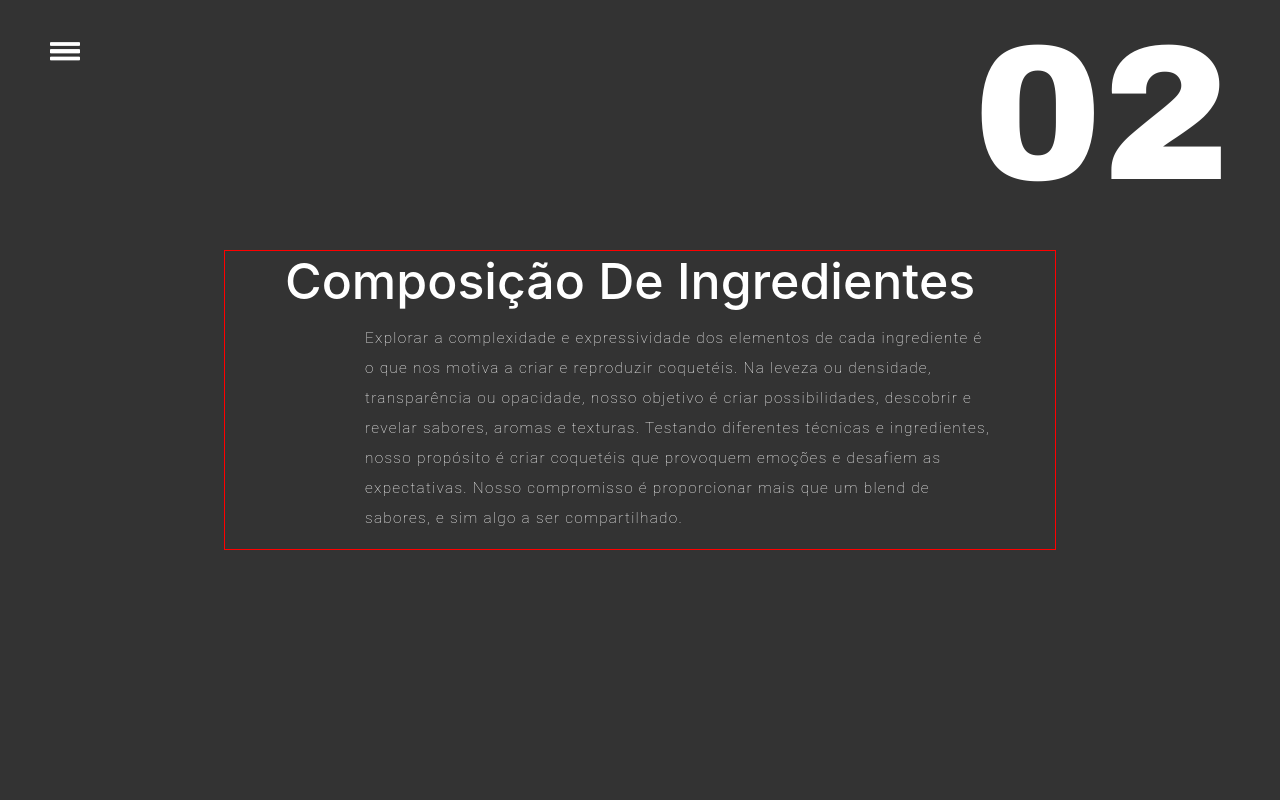
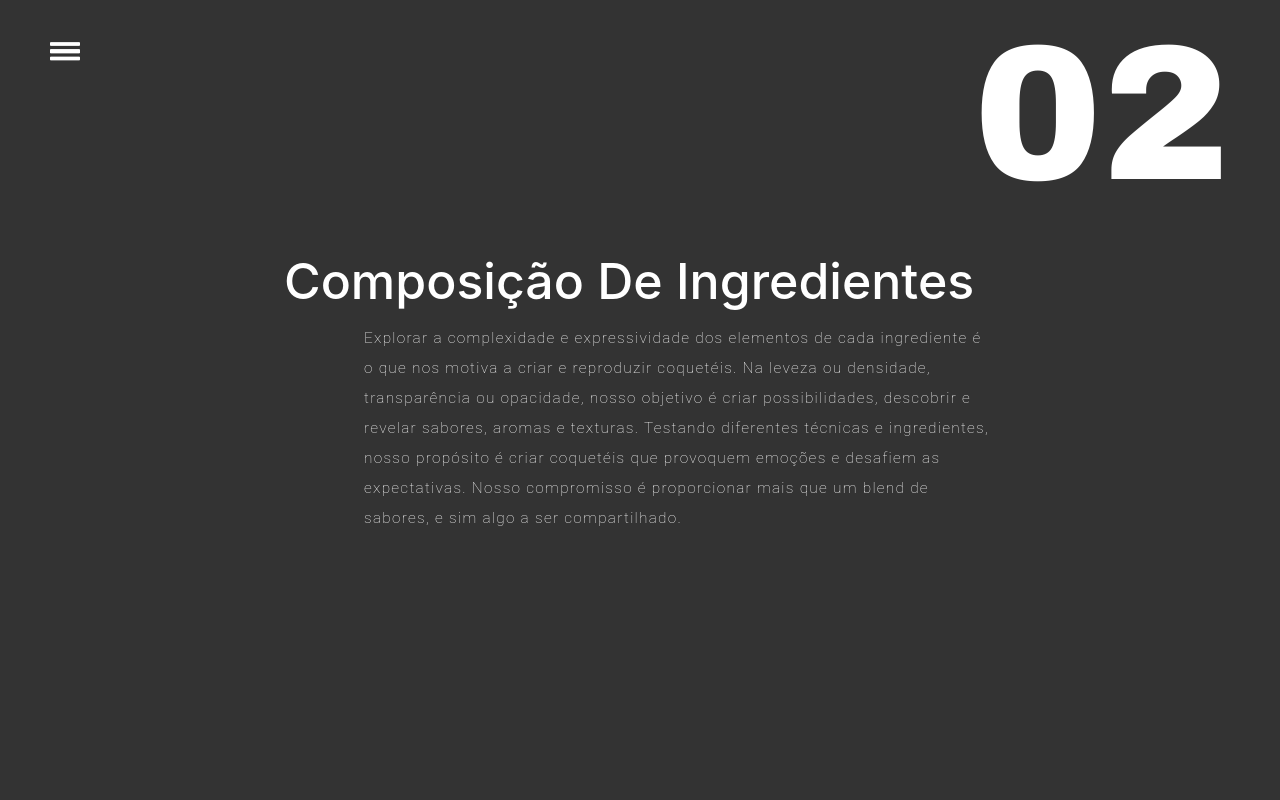
Before and after one commit to gustapng/page2, a React (Vite) app: page / in a window 1280 px wide. Shown: the top 800 px of the page. Built offline with nearby package versions, Linux system fonts and the light colour scheme; grey boxes are pictures that could not be loaded.

Commit message:
ajustando  app em dispositivos menores2

```diff
--- a/src/pages/Two/Two.jsx
+++ b/src/pages/Two/Two.jsx
@@ -70,7 +70,7 @@ export const Two = () => {
 
             <div className="containerr" >
                 <div  className='div_1' >
-                    <div style={{border:'1px solid red'}}  className="content-one">
+                    <div  className="content-one">
                         <div ref={ref3} className={`text-white  fade-in ${inView3 ? 'show' : ''}`}> <h1 className='title-video'>Composição De Ingredientes</h1> </div>
                         <div className="txt_p2_1 d-flex">
                             <p ref={ref5} className={`fade-in composition-para ${inView5 ? 'show' : ''}`}>
@@ -89,7 +89,7 @@ export const Two = () => {
             </div>
 
             <div className="second-container">
-                <div ref={ref} className={`back-video  fade-in ${inView ? 'show' : ''}`}>
+                <div ref={ref4} className={`back-video  fade-in ${inView4 ? 'show' : ''}`}>
                     <video className='video-background' autoPlay muted loop src={back}></video>
                     <div className="container-text">
                         <h1 className='title-video'>Uma instalação de luz e um bar</h1>
```
